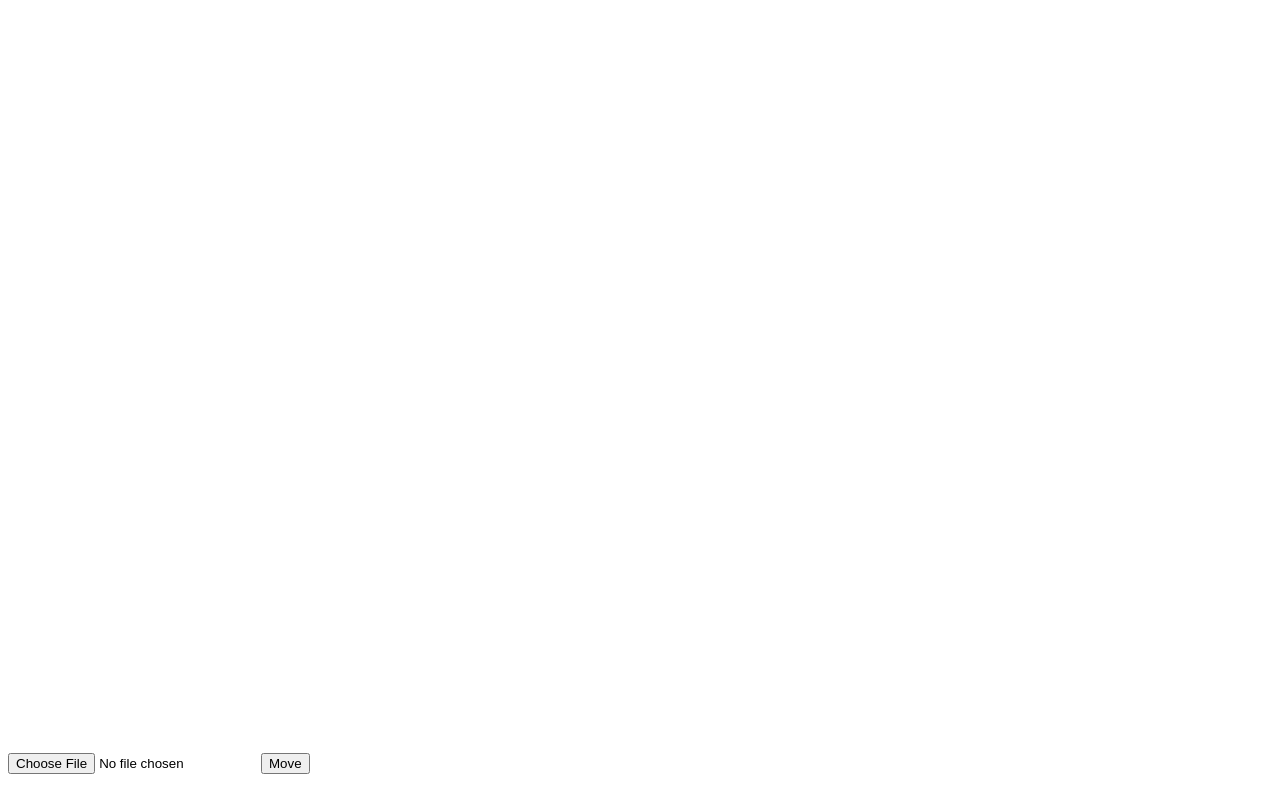
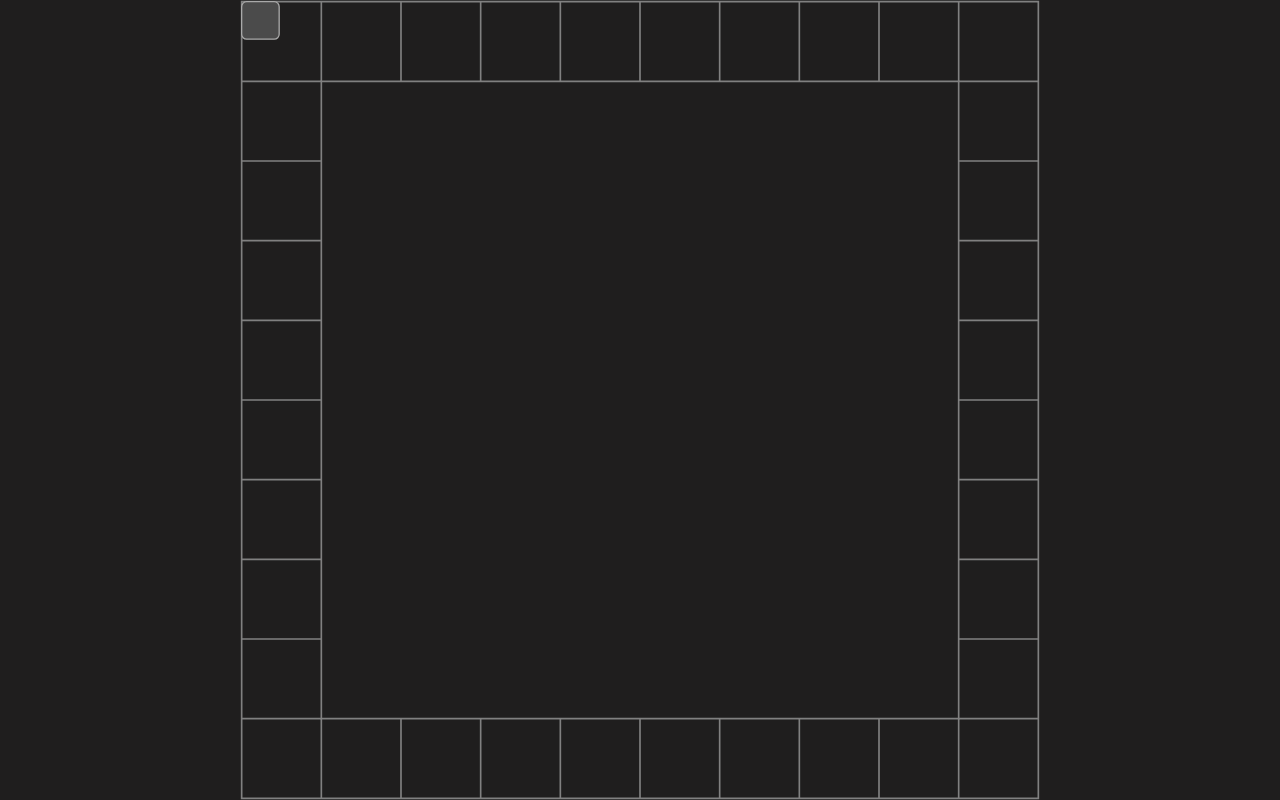
Before and after one commit to ViktorKorladinov/tile-glider, a Next.js app: page / in a window 1280 px wide. Built offline with nearby package versions, Linux system fonts and the light colour scheme.

Commit message:
Added dev capability, added wait command.

```diff
--- a/app/Grid.js
+++ b/app/Grid.js
@@ -7,9 +7,9 @@ import './grid.css'
 const CELL_SIZE = 240;
 
 export default function Grid({ m, n, position }) {
-    const [pos, setPos] = useState({ x: 5, y: 5 });
+    const [pos, setPos] = useState({ x: 0, y: 0 });
 
-    const placeTiles2 = () => {
+    const placeTiles = () => {
         let pathData = `
         M0,0
         H${n * CELL_SIZE} V${m * CELL_SIZE} H0 Z
@@ -23,7 +23,7 @@ export default function Grid({ m, n, position }) {
             gridLines.push(<line key={`vert${i}${i}`} x1={i * CELL_SIZE} x2={i * CELL_SIZE} y1={(m - 1) * CELL_SIZE} y2={m * CELL_SIZE} />)
         }
         for (let i = 1; i < n; i++) {
-            gridLines.push(<line key={`h${i}0`}  y1={i * CELL_SIZE} y2={i * CELL_SIZE} x1="0" x2={`${CELL_SIZE}`} />)
+            gridLines.push(<line key={`h${i}0`} y1={i * CELL_SIZE} y2={i * CELL_SIZE} x1="0" x2={`${CELL_SIZE}`} />)
             gridLines.push(<line key={`h${i}${i}`} y1={i * CELL_SIZE} y2={i * CELL_SIZE} x1={(n - 1) * CELL_SIZE} x2={n * CELL_SIZE} />)
         }
 
@@ -40,28 +40,41 @@ export default function Grid({ m, n, position }) {
     }))
 
     useEffect(() => {
-        console.log(pos,(n - 1)*CELL_SIZE);
-        if (pos.y != (n - 1)*CELL_SIZE && pos.y != 0) {
-            console.log('here');
+        if (Number.isInteger(position)) {
             api.start({
                 from: { x: pos.x, y: pos.y },
-                to: [{ x: (position.x) * CELL_SIZE}, { y: (position.y) * CELL_SIZE}].reverse(),
-                onStart: () => setPos({ x: position.x * CELL_SIZE, y: position.y * CELL_SIZE }),
+                to: { x: pos.x + 50, y: pos.y + 50 },
+                onResolve: () => {
+                    api.start({
+                        from: { x: pos.x + 50, y: pos.y + 50 },
+                        to: { x: pos.x, y: pos.y },
+                        delay: position * 250
+                    })
+                }
             })
         } else {
-            api.start({
-                from: { x: pos.x, y: pos.y },
-                to: [{ x: (position.x) * CELL_SIZE }, { y: (position.y) * CELL_SIZE }],
-                onStart: () => setPos({ x: position.x * CELL_SIZE, y: position.y * CELL_SIZE }),
-            })
+            console.log(pos)
+            if (pos.y != (n - 1) * CELL_SIZE && pos.y != 0) {
+                api.start({
+                    from: { x: pos.x, y: pos.y },
+                    to: [{ x: (position.x) * CELL_SIZE }, { y: (position.y) * CELL_SIZE }].reverse(),
+                })
+            } else {
+                api.start({
+                    from: { x: pos.x, y: pos.y },
+                    to: [{ x: (position.x) * CELL_SIZE }, { y: (position.y) * CELL_SIZE }],
+                })
+            }
+            setPos({ x: position.x * CELL_SIZE, y: position.y * CELL_SIZE })
         }
+
+
 
     }, [position])
     return (
-        <svg height={`95vh`} viewBox={`-5 -5 ${n * CELL_SIZE + 6} ${m * CELL_SIZE + 6}`}
+        <svg height={`100vh`} viewBox={`-5 -5 ${n * CELL_SIZE + 10} ${m * CELL_SIZE + 10}`}
             xmlns="http://www.w3.org/2000/svg">
-            {/* {placeTiles()} */}
-            {placeTiles2()}
+            {placeTiles()}
             <animated.rect x={srpingVals.x} y={srpingVals.y} width="113" height="113" className="mover" rx="15" />
         </svg >
     )
--- a/app/grid.css
+++ b/app/grid.css
@@ -1,3 +1,9 @@
+html,body{
+    margin: 0;
+    padding: 0;
+    background-color: rgb(31, 30, 30);
+}
+
 #gridSvg {
     fill: transparent;
     stroke: gray;
@@ -7,5 +13,12 @@
 .mover {
     fill: transparent;
     stroke: darkgrey;
+    fill: rgb(75, 75, 75);
     stroke-width: 4;
 }
+
+.gridHolder{
+    display: flex;
+    align-content: center;
+    justify-content: center;
+}
--- a/app/page.js
+++ b/app/page.js
@@ -2,23 +2,35 @@
 import { useState } from "react"
 import './grid.css'
 import Grid from "./Grid";
-// import sequenceJSON from '../path.json'
+import testData from '../test.json'
 
-export default function Home() {
+export default function Home(props) {
   const [position, setPosition] = useState({ x: 0, y: 0 });
   const [seq, setSequence] = useState();
   const [size, setSize] = useState({ n: 0, m: 0 });
+  const [testing, setTesting] = useState(true);
+
+  function loadJSON() {
+    if (size.n != 0) return
+    if (testing) {
+      parseJSON(testData)
+      return <></>
+    }
+    return <input type="file" onChange={handleChange} />
+  }
+
+  const parseJSON = (data) => {
+    setSequence(data["paths"][0]);
+    setSize({ n: data.n, m: data.m })
+  }
 
   function handleChange(event) {
     const file = event.target.files[0]
     if (file['type'] === 'application/json') {
       let reader = new FileReader();
+      reader.onload = (event) => parseJSON(JSON.parse(event.target.result))
       reader.readAsText(file);
-      reader.onload = function () {
-        let data = JSON.parse(reader.result);
-        setSequence(data["paths"][0]);
-        setSize({ n: data.n, m: data.m })
-      };
+
     }
   }
 
@@ -26,15 +38,21 @@ export default function Home() {
     if (seq && seq.length > 0) {
       const newCoords = seq[0]
       setSequence(seq.slice(1))
-      setPosition({ x: newCoords[0], y: newCoords[1] })
+      if (Number.isInteger(newCoords)) {
+        setPosition(newCoords)
+      } else {
+        setPosition({ x: newCoords[0], y: newCoords[1] })
+
+      }
     }
   }
 
   return (
     <main>
-      <input type="file" onChange={handleChange} />
-      <button onClick={consumeMove}>Move</button>
-      <Grid n={size.n} m={size.m} position={position} />
+      {loadJSON()}
+      <section className="gridHolder" onClick={consumeMove}>
+        <Grid n={size.n} m={size.m} position={position} />
+      </section>
     </main>
   );
 }
--- a/test.json
+++ b/test.json
@@ -2,6 +2,10 @@
     "m": 10,
     "n": 10,
     "paths":[
-        [[0,5],[4,9],[7,9],[9,3]]
+        [
+            [0,1], [0,2], [0,3], [0,4], [0,5], [0,6], [0,7], [0,8], [0,9],
+            [1,9], [2,9],[3,9], [4,9], [5,9], [6,9], [7,9], [8,9],[9,9],
+            [9,8], [9,7], [9,6], [9,5], [9,4], [9,3]
+        ]
     ]
 }
```
